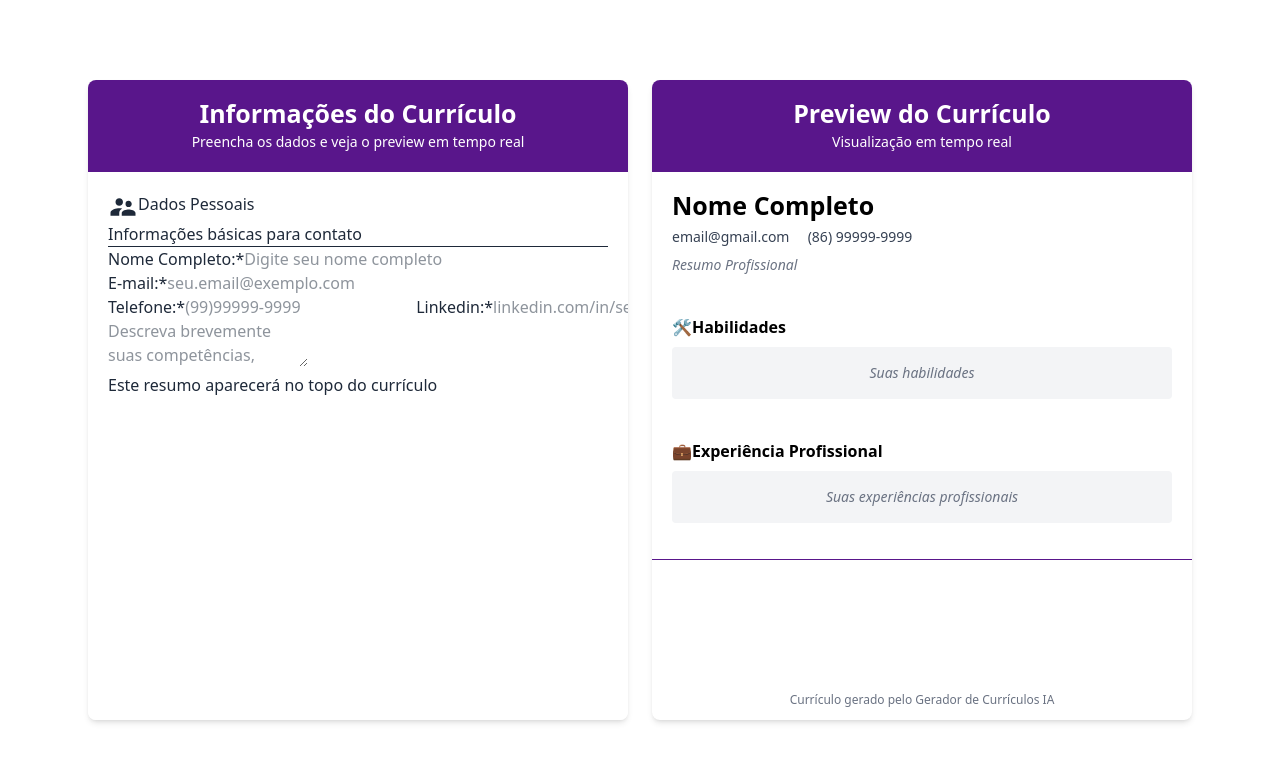
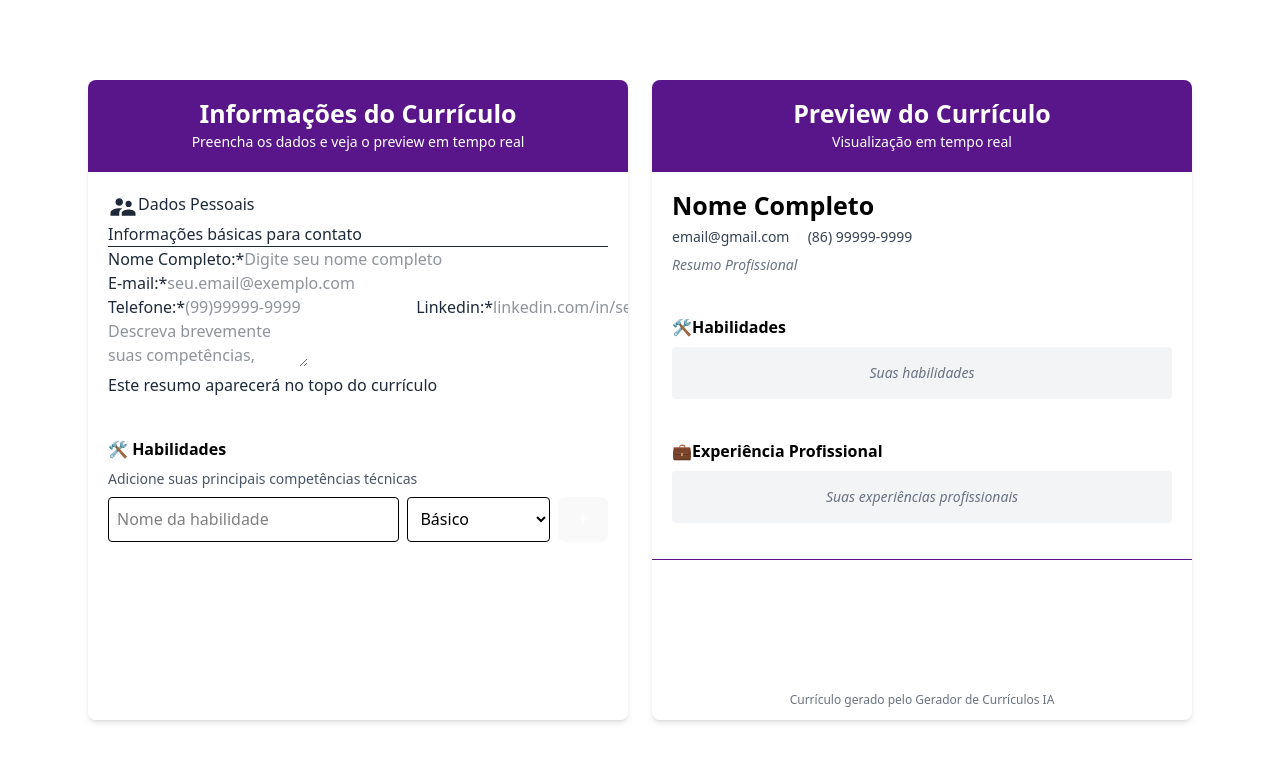
Before and after one commit to Raquelc19/ProjetoCVBuilder, a React (Vite) app in the folder Projeto-CV-Builder/: page / in a window 1280 px wide. Shown: the top 762 px of the page. Built offline with nearby package versions, Linux system fonts and the light colour scheme.

Commit message:
Adicionando botões e dinamicidade para habilidades

```diff
--- a/Projeto-CV-Builder/src/pages/curriculo.tsx
+++ b/Projeto-CV-Builder/src/pages/curriculo.tsx
@@ -1,6 +1,21 @@
 import { MdSupervisorAccount } from "react-icons/md";
+import { useState } from "react";
 
 function CurriculumPreview() {
+
+const [skills, setSkills] = useState<{ name: string; level: string }[]>([]);
+const [skillName, setSkillName] = useState("");
+const [skillLevel, setSkillLevel] = useState("Básico");
+const addSkill = () => {
+  if (skillName.trim() === "") return;
+  setSkills([...skills, { name: skillName, level: skillLevel }]);
+  setSkillName("");
+  setSkillLevel("Básico");
+};
+const removeSkill = (index: number) => {
+  setSkills(skills.filter((_, i) => i !== index)); // remove pelo índice
+};
+
   return (
 
     <main className="min-h-screen w-screen grid place-items-center bg-white">
@@ -34,6 +49,59 @@ function CurriculumPreview() {
               <p>Este resumo aparecerá no topo do currículo</p>
             </div>
           </div>
+          <div className="p-5 text-black">
+  <h3 className="text-base font-semibold mb-2">🛠️ Habilidades</h3>
+  <p className="text-sm text-gray-600 mb-2">Adicione suas principais competências técnicas</p>
+
+  {/* Input para nome da habilidade */}
+  <div className="flex gap-2 mb-3">
+    <input
+      type="text"
+      placeholder="Nome da habilidade"
+      className="border rounded px-2 py-1 flex-1"
+      value={skillName}
+      onChange={(e) => setSkillName(e.target.value)}
+    />
+
+    {/* Seletor de nível */}
+    <select
+      className="border rounded px-2 py-1"
+      value={skillLevel}
+      onChange={(e) => setSkillLevel(e.target.value)}
+    >
+      <option>Básico</option>
+      <option>Intermediário</option>
+      <option>Avançado</option>
+    </select>
+
+    {/* Adicionar */}
+    <button
+      className="bg-purple-900 text-white px-3 rounded"
+      onClick={addSkill}
+    >
+      +
+    </button>
+  </div>
+
+  {/* Habilidades */}
+  <ul className="space-y-2">
+    {skills.map((skill, index) => (
+      <li key={index} className="flex justify-between items-center bg-gray-100 p-2 rounded">
+        <span>
+          <strong>{skill.name}</strong> - {skill.level}
+        </span>
+        {/* Botão de remover */}
+        <button
+          className="text-red-500 font-bold"
+          onClick={() => removeSkill(index)}
+        >
+          X
+        </button>
+      </li>
+    ))}
+  </ul>
+</div>
+
         </section>
 
         <section className="w-[45%] bg-white rounded-lg shadow-md flex flex-col overflow-y-auto h-full">
@@ -50,10 +118,20 @@ function CurriculumPreview() {
 
           <div className="p-5 text-black">
             <h3 className="text-base font-semibold mb-2">🛠️Habilidades</h3>
-            <div className="bg-gray-100 p-4 rounded text-gray-500 italic text-center text-sm">
+            {skills.length === 0 ? (
+              <div className="bg-gray-100 p-4 rounded text-gray-500 italic text-center text-sm">
               Suas habilidades
             </div>
-          </div>
+          ) : (
+          <ul className="list-disc pl-5">
+            {skills.map((skill, index) => (
+              <li key={index} className="text-sm">
+                {skill.name} - <span className="italic">{skill.level}</span>
+        </li>
+      ))}
+    </ul>
+  )}
+  </div>
 
           <div className="p-5 text-black">
             <h3 className="text-base font-semibold mb-2">💼Experiência Profissional</h3>
```
